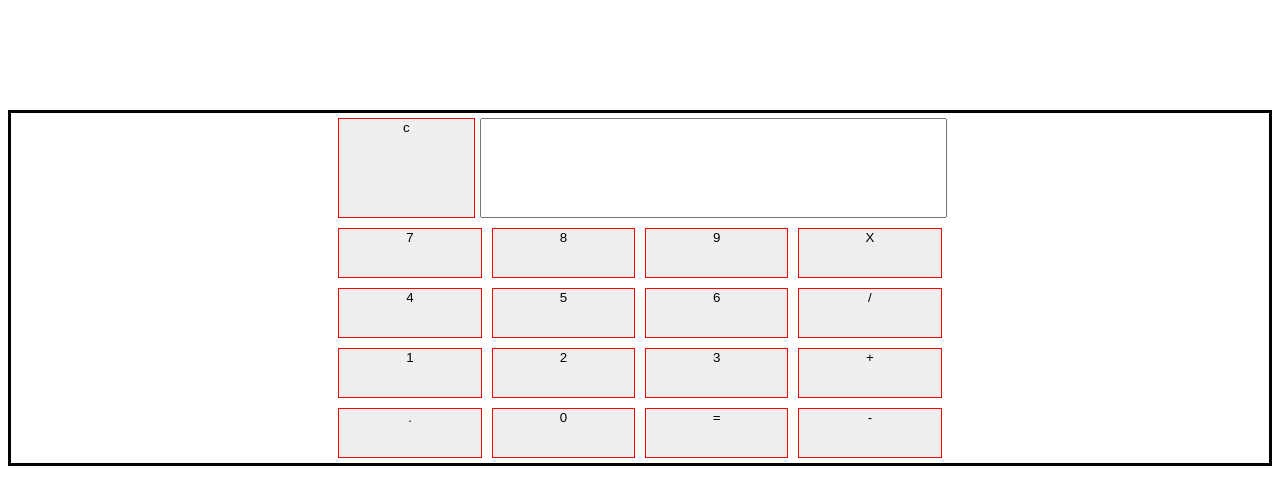
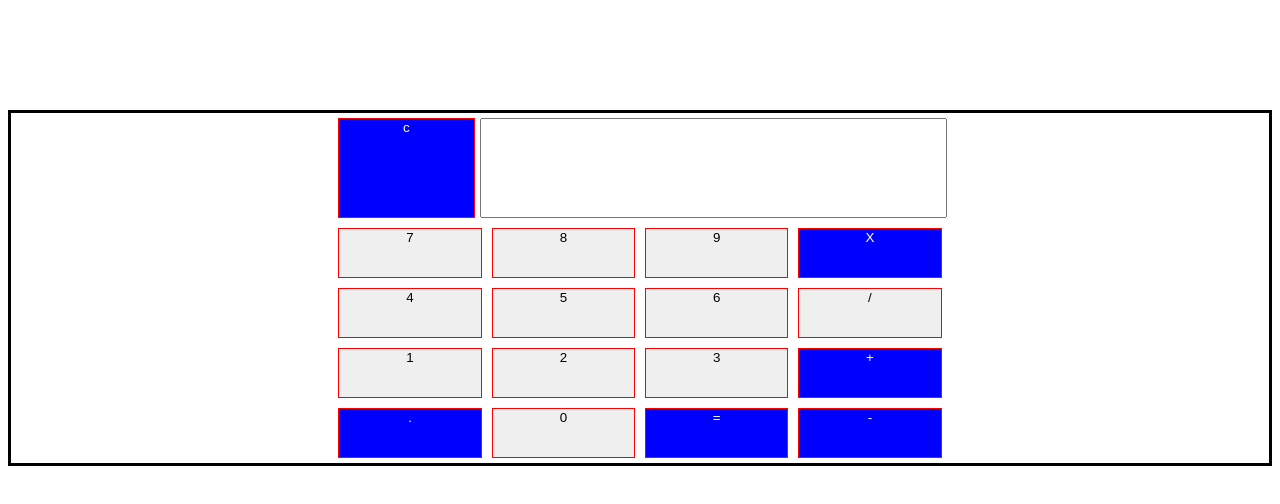
Before and after one commit to nibb10/calculadora-taller1, a plain HTML site: page index.html in a window 1280 px wide. Drawn offline with Linux system fonts and the light colour scheme.

Commit message:
Avance grupal

```diff
--- a/css/calculadora.css
+++ b/css/calculadora.css
@@ -10,8 +10,22 @@
     border: black 3px solid;
 
 }
+.keysop{
+        background-color: blue;
+        color: white;
+        display: flex;
+        justify-content: center;
+        border: red 1px solid;
+        height: 50px;
+        width: 23%;
+        break-inside: avoid;
+        margin: 5px;
+        text-align: center;
 
+}
 .keytop{
+    background-color: blue;
+    color: white;
   display: flex;
   justify-content: center;
   border: red 1px solid;
--- a/index.html
+++ b/index.html
@@ -18,7 +18,7 @@
                 <button class="keys">7</button>
                 <button class="keys">8</button>
                 <button class="keys">9</button>
-                <button class="keys">X</button>
+                <button class="keysop">X</button>
                 <button class="keys">4</button>
                 <button class="keys">5</button>
                 <button class="keys">6</button>
@@ -26,11 +26,11 @@
                 <button class="keys">1</button>
                 <button class="keys">2</button>
                 <button class="keys">3</button>
-                <button class="keys">+</button>
-                <button class="keys">.</button>
+                <button class="keysop">+</button>
+                <button class="keysop">.</button>
                 <button class="keys">0</button>
-                <button class="keys">=</button>
-                <button class="keys">-</button>
+                <button class="keysop">=</button>
+                <button class="keysop">-</button>
 
             </div>
         </div>
```
